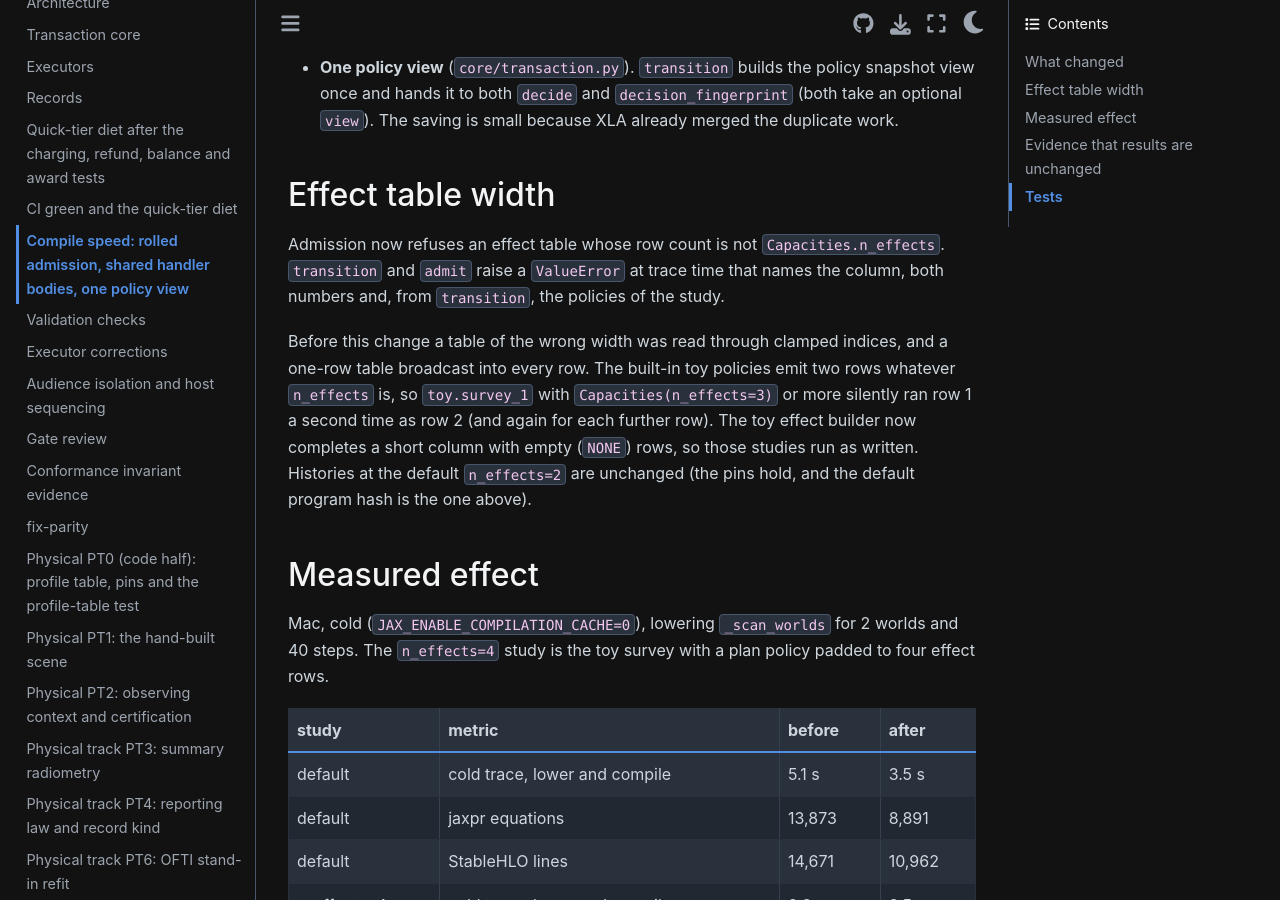
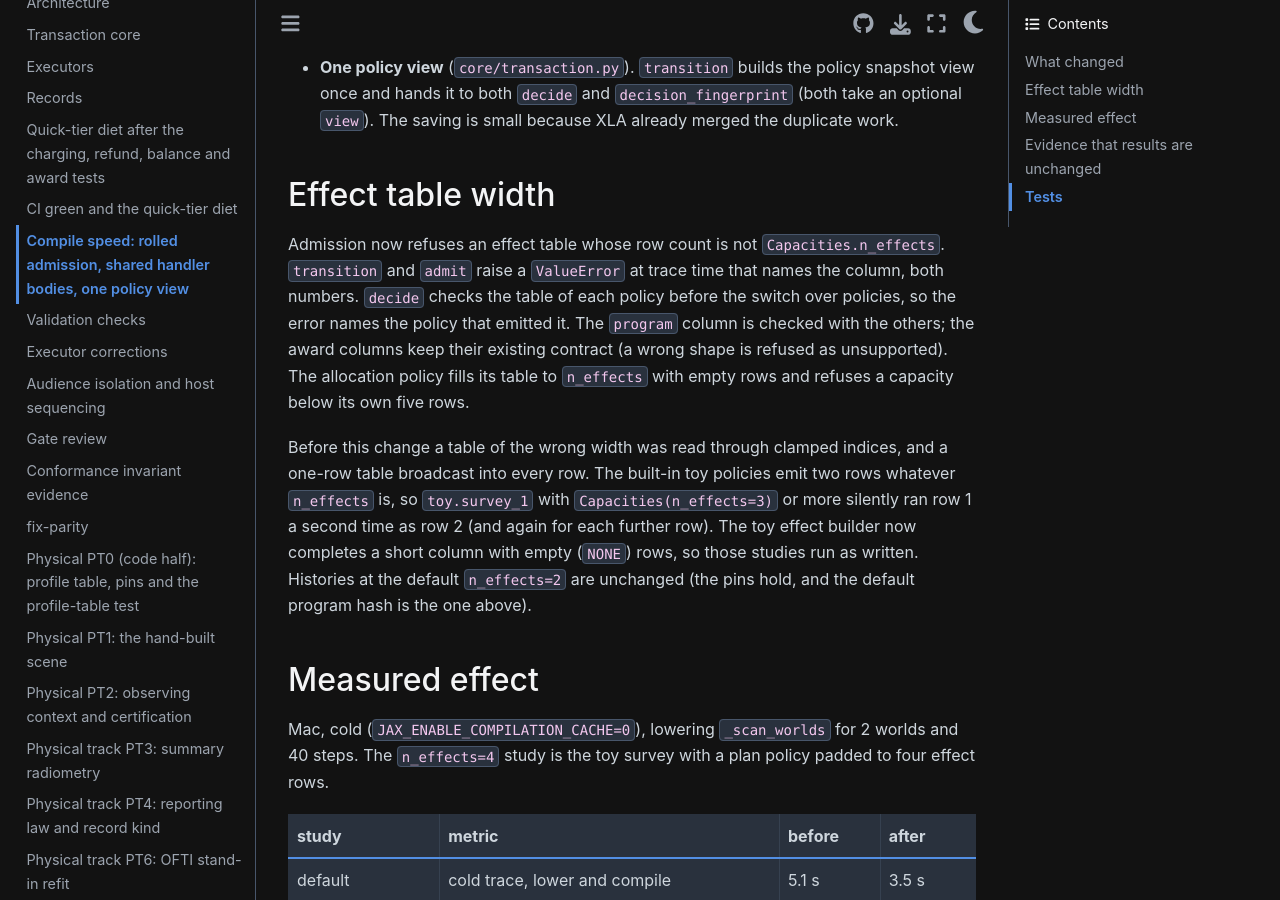
Before and after one commit to CoreySpohn/spaceodyssey, a Sphinx documentation site: the page built from docs/changes/compile-speed-c.md, in a window 1280 px wide and 900 px high, scrolled down 780 px. Built offline with Sphinx 7.4.7 and the Sphinx Book theme 1.1.4, drawn with Linux system fonts in a browser that asks for light colours; pages that are not in the unit, such as notebooks, are missing from menus.

Commit message:
docs(core): note the program column, per-policy check and allocator width

```diff
--- a/docs/changes/compile-speed-c.md
+++ b/docs/changes/compile-speed-c.md
@@ -30,7 +30,11 @@ The compiled program itself (StableHLO) changes by design, so its hash changes.
 
 Admission now refuses an effect table whose row count is not `Capacities.n_effects`.
 `transition` and `admit` raise a `ValueError` at trace time that names the column, both
-numbers and, from `transition`, the policies of the study.
+numbers. `decide` checks the table of each policy before the switch over policies, so
+the error names the policy that emitted it. The `program` column is checked with the
+others; the award columns keep their existing contract (a wrong shape is refused as
+unsupported). The allocation policy fills its table to `n_effects` with empty rows and
+refuses a capacity below its own five rows.
 
 Before this change a table of the wrong width was read through clamped indices, and a
 one-row table broadcast into every row. The built-in toy policies emit two rows
```
